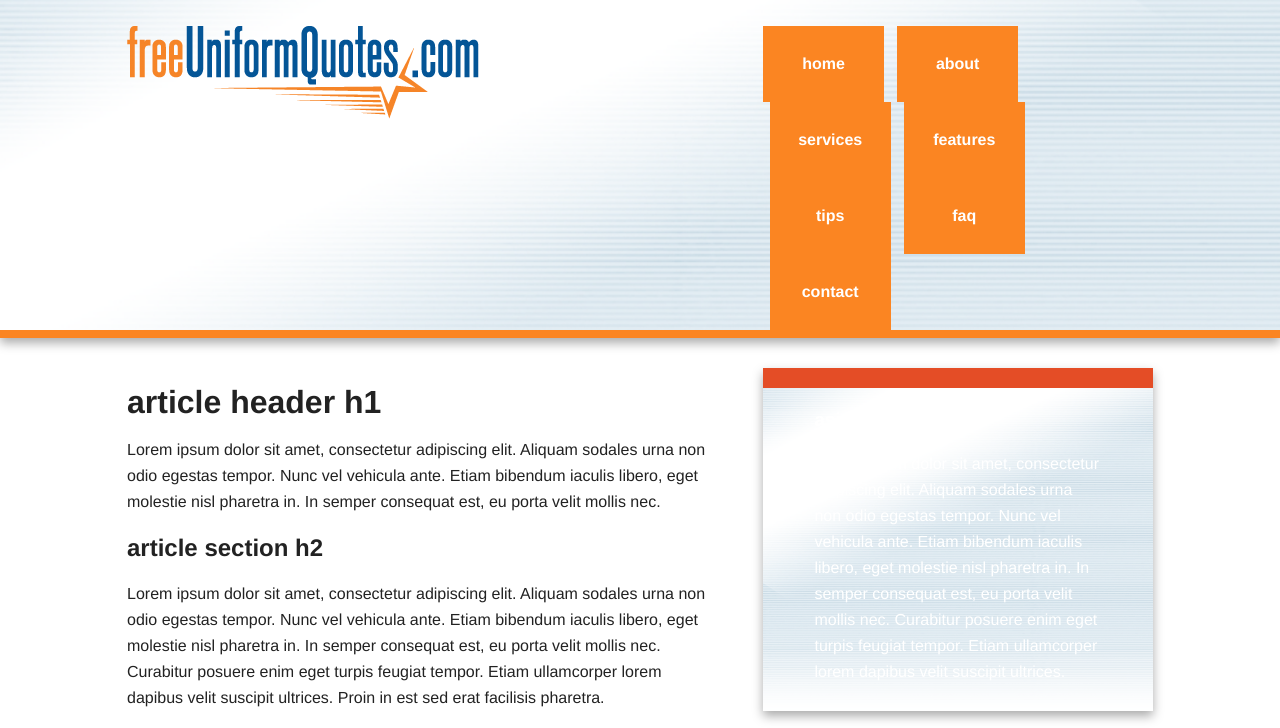
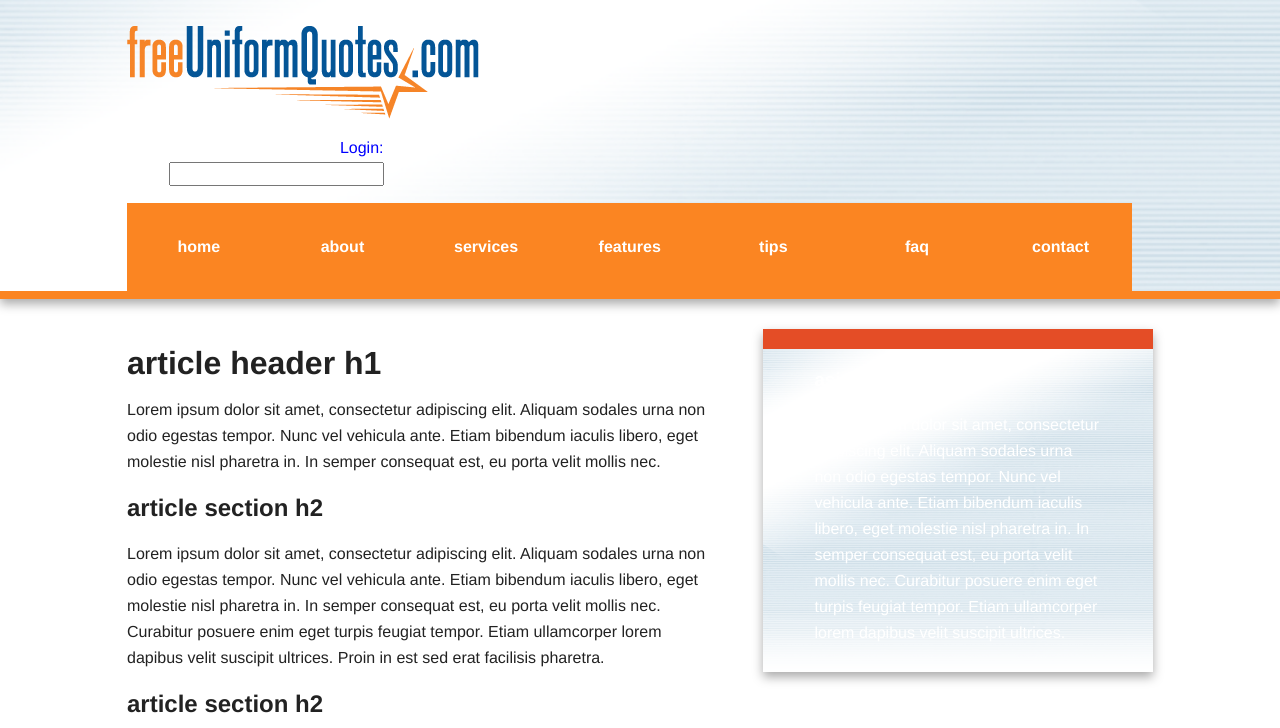
Before and after one commit to MaxWofford/Uniform-Quotes, a plain HTML site: page index.html in a window 1280 px wide. Shown: the top 728 px of the page. Drawn offline with nearby package versions, Linux system fonts and the light colour scheme.

Commit message:
Set up responsive header

```diff
--- a/css/main.css
+++ b/css/main.css
@@ -1,3 +1,13 @@
+/* Custom styles*/
+#banner {
+    color: blue;
+}
+
+#banner, form {
+    width: 25%;
+    text-align: right;
+}
+
 /* ==========================================================================
    HTML5 Boilerplate styles - h5bp.com (generated via initializr.com)
    ========================================================================== */
@@ -188,10 +198,13 @@ nav a:hover {
 
     nav a {
         float: left;
-        width: 27%;
+        width: 10%;
         margin: 0 1.7%;
-        padding: 25px 2%;
+        padding: 3% 2%;
         margin-bottom: 0;
+        display: inline;
+        margin-left: auto;
+        margin-right: auto;
     }
 
     nav li:first-child a {
@@ -207,7 +220,7 @@ nav a:hover {
    ======================== */
 
     nav ul li {
-        display: block;
+        display: inline;
     }
 
     .oldie nav a {
@@ -237,8 +250,8 @@ nav a:hover {
     }
 
     nav {
-        float: right;
-        width: 38%;
+        float: left;
+        width: 100%;
     }
 
 /* ============
@@ -319,7 +332,7 @@ nav a:hover {
 .clearfix:before,
 .clearfix:after {
     content: " ";
-    display: table;
+    display: block;
 }
 
 .clearfix:after {
--- a/index.html
+++ b/index.html
@@ -23,7 +23,11 @@
         <div class="header-container">
             <header class="wrapper clearfix">
                 <br>
-                <img src="img/logo.png">
+                <div id="banner">
+                    <img src="img/logo.png">
+                    <p>Login:<input type="text"></p>
+                </div>
+
                 <nav>
                     <ul>
                         <li><a href="#">home</a></li>
```
